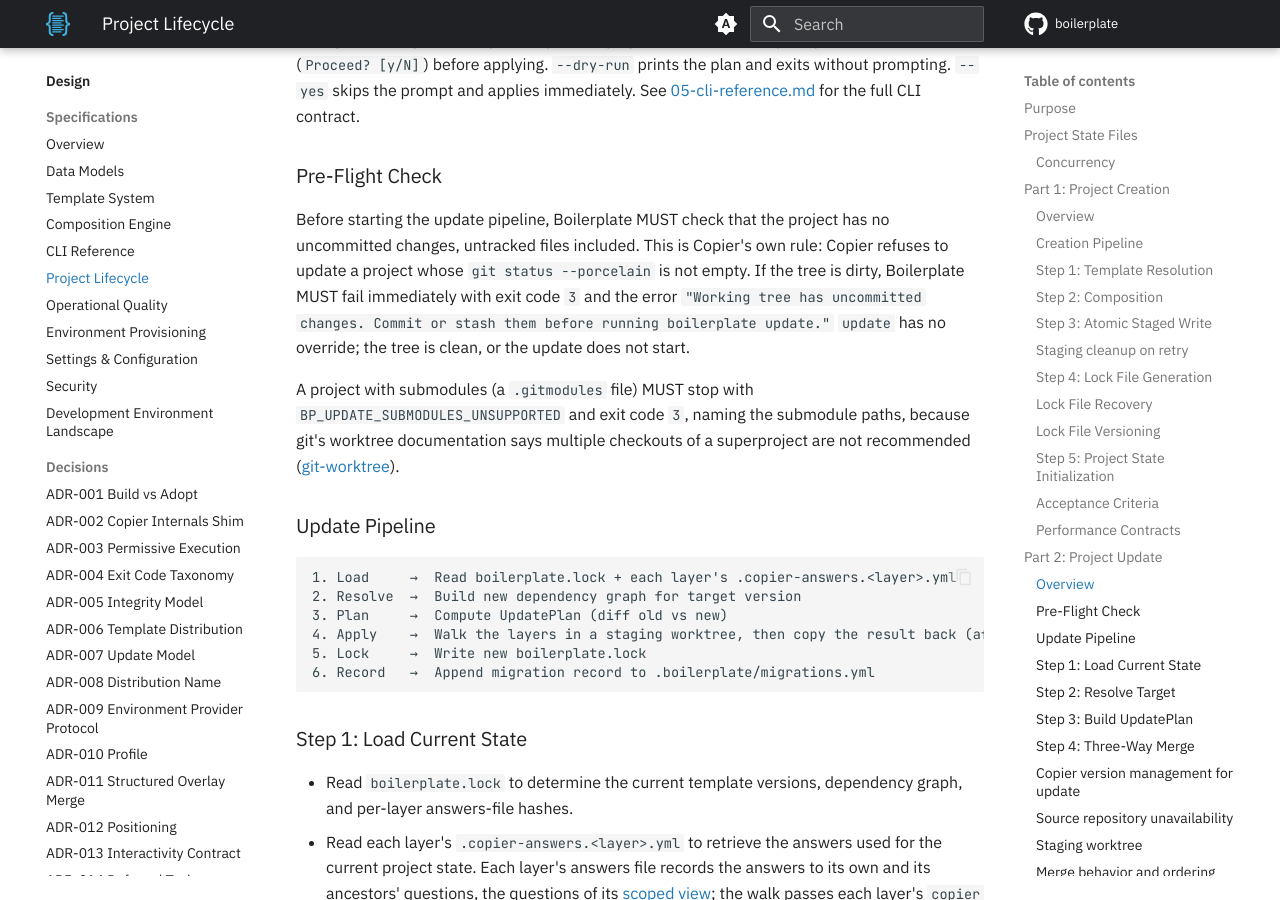
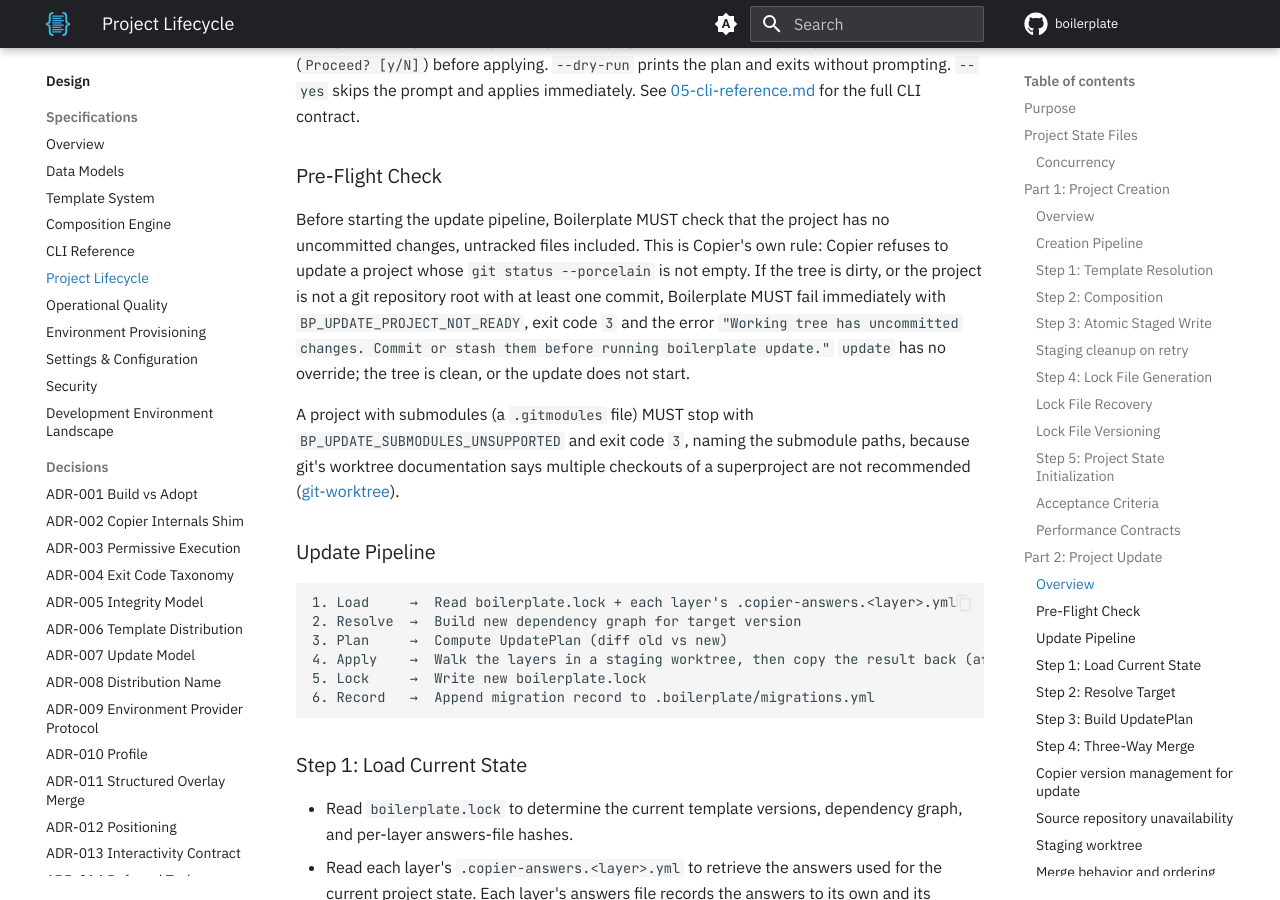
Before and after one commit to TheRealBillSiegler/boilerplate, an MkDocs documentation site: the page built from docs/design/06-project-lifecycle.md, in a window 1280 px wide and 900 px high, scrolled down 5878 px. Built offline with MkDocs 1.6.1 and Material for MkDocs 9.7.7, drawn with Linux system fonts in a browser that asks for light colours; comment, search, counter and statistics services are not loaded; the version menu is left out.

Commit message:
docs(design): name the pre-flight stop's error code
The pre-flight check gave exit 3 and a message but no error code. Name BP_UPDATE_PROJECT_NOT_READY and UpdateProjectNotReadyError, and cover a project that is not a repository root with a commit.

Co-Authored-By: Claude Opus 5.5 <noreply@anthropic.com>

```diff
--- a/docs/design/06-project-lifecycle.md
+++ b/docs/design/06-project-lifecycle.md
@@ -149,7 +149,7 @@ Project update takes an existing Boilerplate project (with `boilerplate.lock`),
 
 ### Pre-Flight Check
 
-Before starting the update pipeline, Boilerplate MUST check that the project has no uncommitted changes, untracked files included. This is Copier's own rule: Copier refuses to update a project whose `git status --porcelain` is not empty. If the tree is dirty, Boilerplate MUST fail immediately with exit code `3` and the error `"Working tree has uncommitted changes. Commit or stash them before running boilerplate update."` `update` has no override; the tree is clean, or the update does not start.
+Before starting the update pipeline, Boilerplate MUST check that the project has no uncommitted changes, untracked files included. This is Copier's own rule: Copier refuses to update a project whose `git status --porcelain` is not empty. If the tree is dirty, or the project is not a git repository root with at least one commit, Boilerplate MUST fail immediately with `BP_UPDATE_PROJECT_NOT_READY`, exit code `3` and the error `"Working tree has uncommitted changes. Commit or stash them before running boilerplate update."` `update` has no override; the tree is clean, or the update does not start.
 
 A project with submodules (a `.gitmodules` file) MUST stop with `BP_UPDATE_SUBMODULES_UNSUPPORTED` and exit code `3`, naming the submodule paths, because git's worktree documentation says multiple checkouts of a superproject are not recommended ([git-worktree](https://git-scm.com/docs/git-worktree)).
 
```
Also changed, not shown: docs/design/02-data-models.md (+1 -0 lines), docs/design/07-operational-quality.md (+1 -0 lines).
